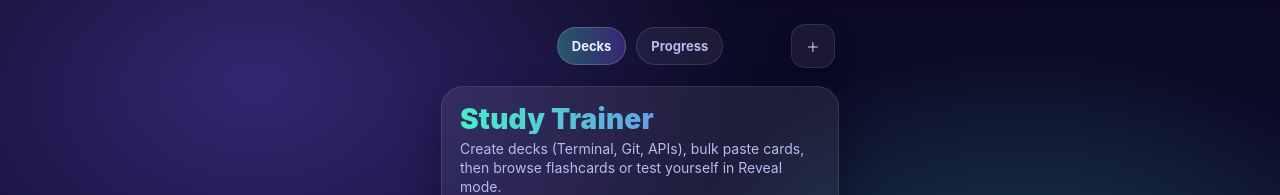
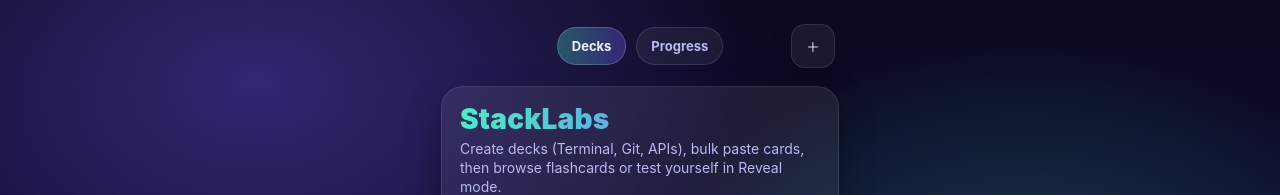
Before and after one commit to rosebud-motherlode/StackLab, a plain HTML site: page index.html in a window 1280 px wide. Shown: the top 195 px of the page. Drawn offline with Linux system fonts and the light colour scheme.

Commit message:
Update brand name from 'Study Trainer' to 'StackLabs'

```diff
--- a/index.html
+++ b/index.html
@@ -218,7 +218,7 @@
     <!-- DECKS -->
     <div id="screenDecks" class="screen active">
       <div class="card">
-        <div class="brand">Study Trainer</div>
+        <div class="brand">StackLabs</div>
         <div class="subtitle">Create decks (Terminal, Git, APIs), bulk paste cards, then browse flashcards or test yourself in Reveal mode.</div>
 
         <div id="deckGrid" class="deckGrid"></div>
```
